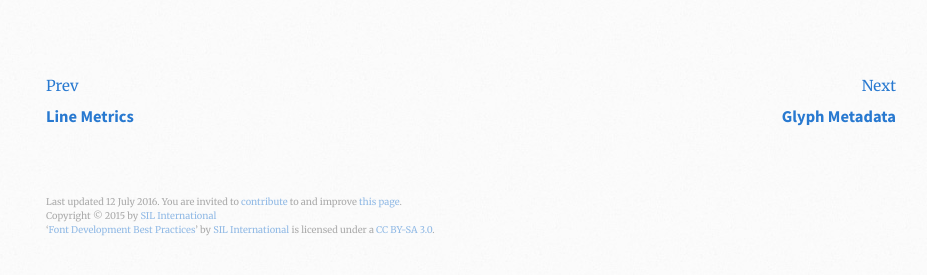
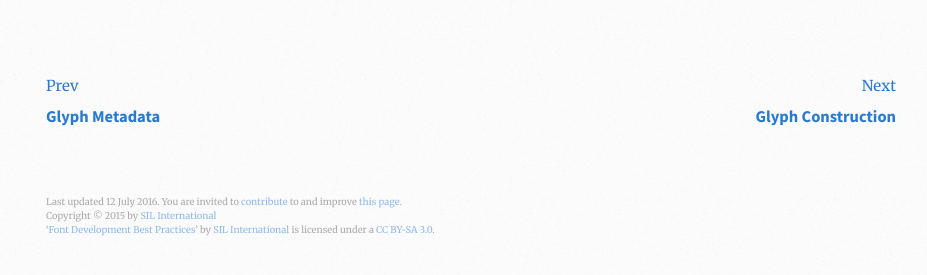
Before and after one commit to silnrsi/FDBP, a Jekyll site: the page built from en-US/Glyph_Encoding_below_0020.md, in a window 1280 px wide and 900 px high, scrolled down 1587 px. Shown: the part 586-861 px from the top of the window, without its empty margins (44-971 px from the left). Built offline with Jekyll 4.4.1, drawn with Linux system fonts in a browser that asks for light colours; part of the change alters nothing that is shown; some of the changed text lies outside the part shown.

Commit message:
metadata correction

```diff
--- a/en-US/Glyph_Encoding_below_0020.md
+++ b/en-US/Glyph_Encoding_below_0020.md
@@ -1,7 +1,7 @@
 ---
 published: true
 layout: bookpage
-weight: 200
+weight: 210.6
 outlevel: 4.1
 category: Glyph Metadata
 title: Encoding glyphs below U+0020 SPACE
```
